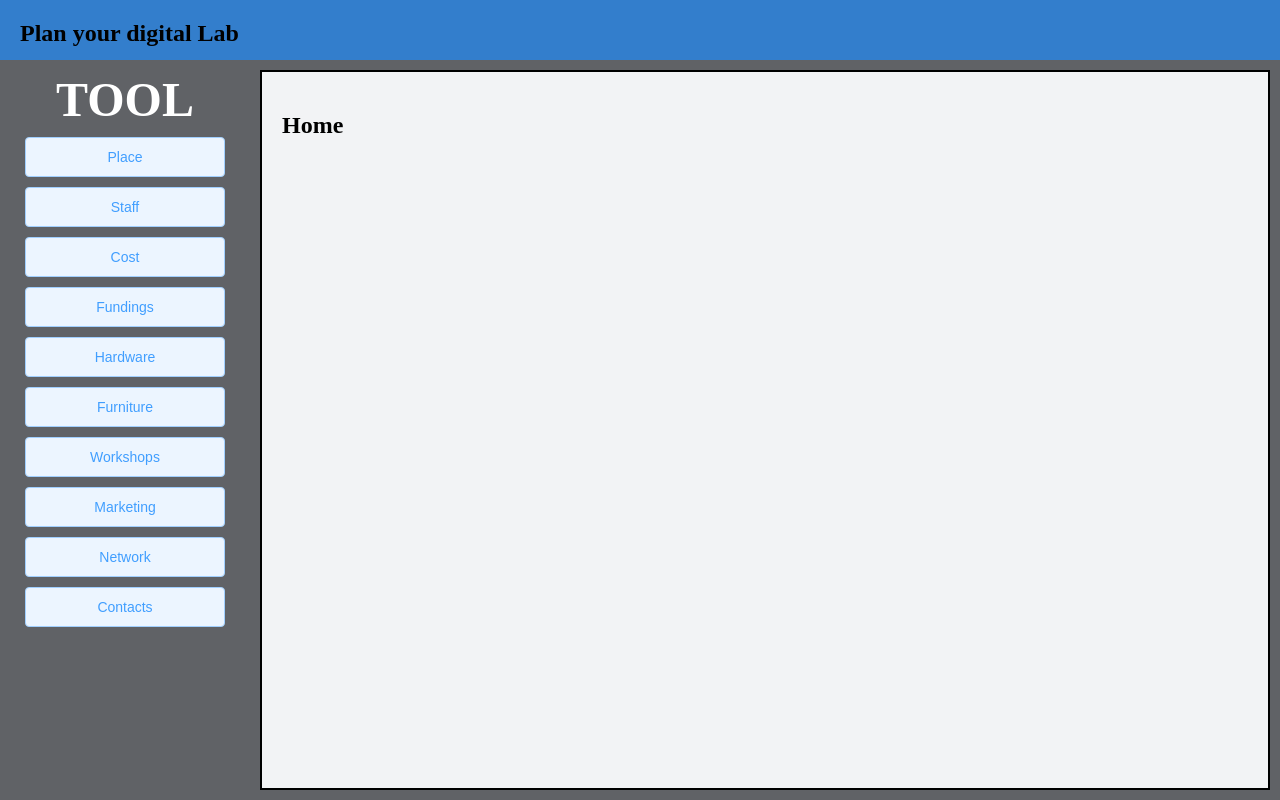
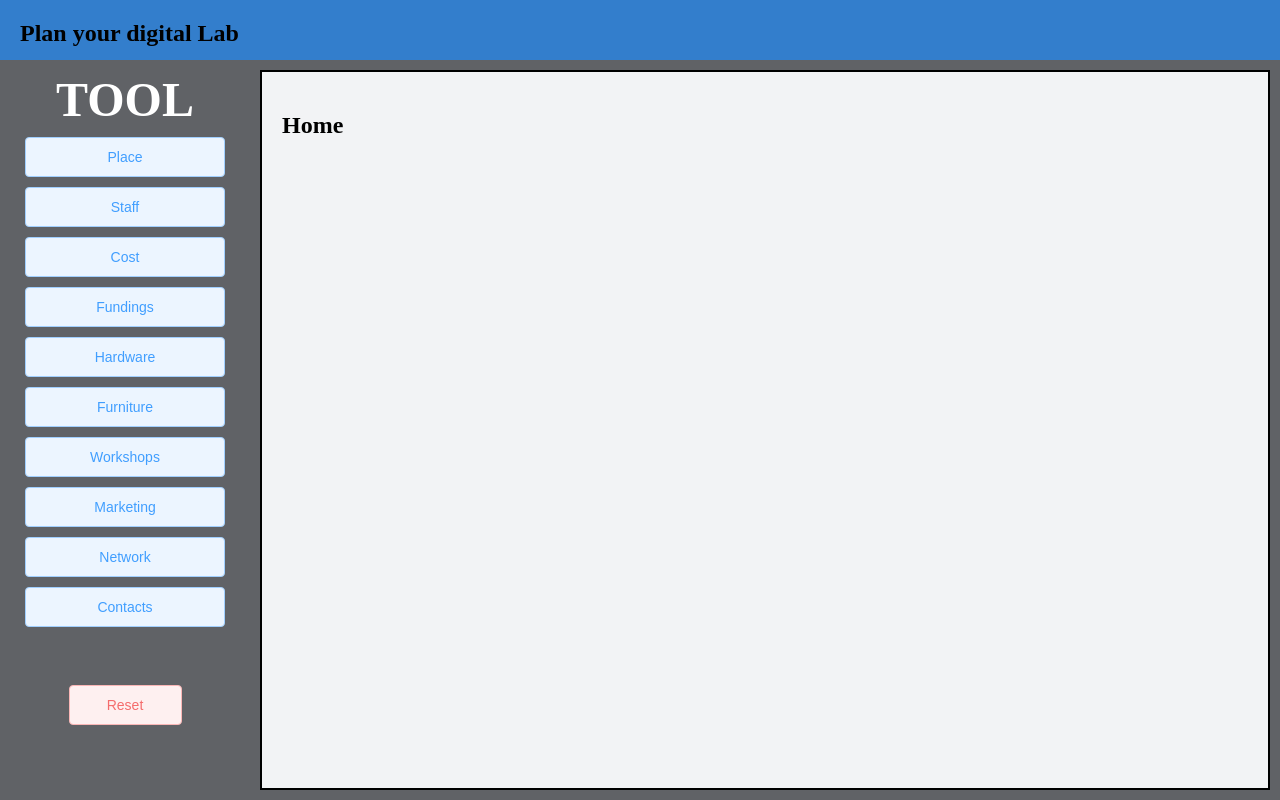
Before and after one commit to PassiDel/digilab, a Vue app: page / in a window 1280 px wide. Built offline with nearby package versions, Linux system fonts and the light colour scheme.

Commit message:
add reset button

```diff
--- a/src/App.vue
+++ b/src/App.vue
@@ -1,5 +1,7 @@
 <script setup lang="ts">
 import SideButton from "./components/sideButton.vue";
+import {useDummyStore} from "../store/dummy";
+const dummy = useDummyStore()
 </script>
 
 <template>
@@ -24,6 +26,7 @@ import SideButton from "./components/sideButton.vue";
           <side-button to="/marketing">Marketing</side-button>
           <side-button to="/network">Network</side-button>
           <side-button to="/contacts">Contacts</side-button>
+          <el-button type="danger" :plain="true" size="large" class="resetBtn" @click="dummy.reset()">Reset</el-button>
         </el-aside>
         <el-container style="margin: 10px; border: solid black 2px">
           <router-view></router-view>
@@ -66,4 +69,8 @@ body {
   padding: 12px;
   background-color: var(--el-text-color-regular);
 }
+.resetBtn {
+  margin-top: 3rem;
+  width: 50%;
+}
 </style>
```
